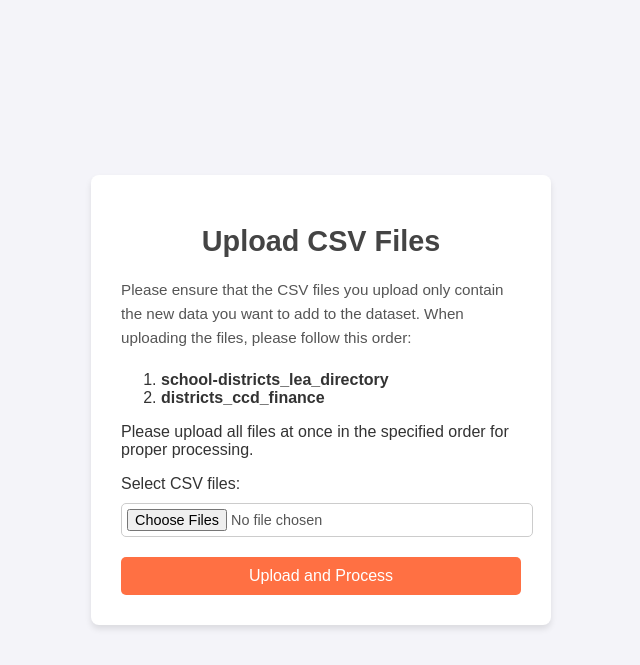
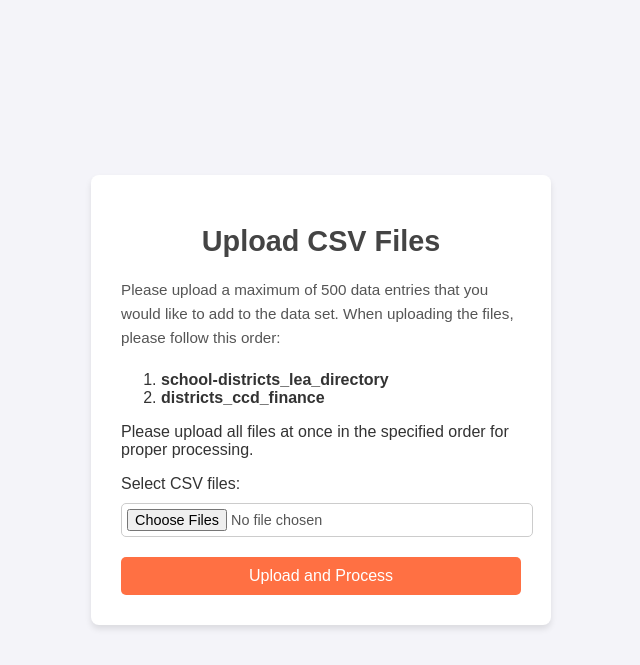
Before and after one commit to wschwegler/CASchoolDistrictsFinancialDataExplorer, a Flask app: page /page2/ in a window 1280 px wide. Shown: the top 665 px of the page, without its empty margins (319-959 px from the left). Run offline with Flask 3, Linux system fonts and the light colour scheme.

Commit message:
Adjusted upload instructions
changed the upload instructions to specify the maximum number of data that can be uploaded

```diff
--- a/app/page2.py
+++ b/app/page2.py
@@ -75,12 +75,10 @@ def upload_files():
         df3.columns = df3.columns.str.lower()
         df3 = df3.filter(columns_to_keep)
         df3['leaid'] = df3['leaid'].astype(str)
-        print("year df3")
 
         df4.columns = df4.columns.str.lower()
         df4 = df4.filter(columns_to_keep)
         df4['leaid'] = df4['leaid'].astype(str)
-        print("year df4")
 
         counter = 0
         # Merge df3 and df4 based on best matches
--- a/templates/page2.html
+++ b/templates/page2.html
@@ -110,7 +110,7 @@
     <div class="container">
         <h1>Upload CSV Files</h1>
         <p class="instructions">
-            Please ensure that the CSV files you upload only contain the new data you want to add to the dataset.
+            Please upload a maximum of 500 data entries that you would like to add to the data set.
             When uploading the files, please follow this order:
             <ol>
                 <li><strong>school-districts_lea_directory</strong></li>
```
